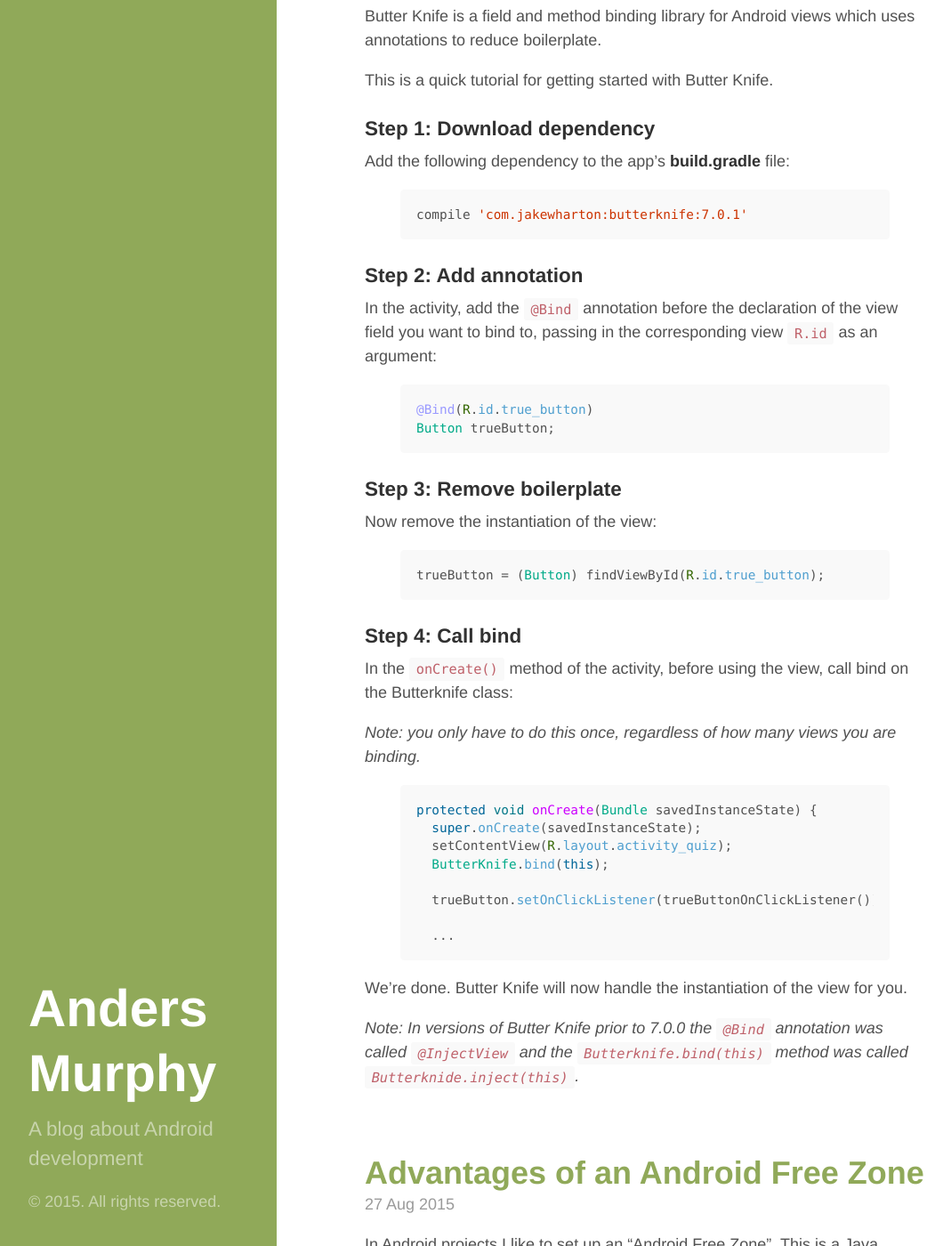
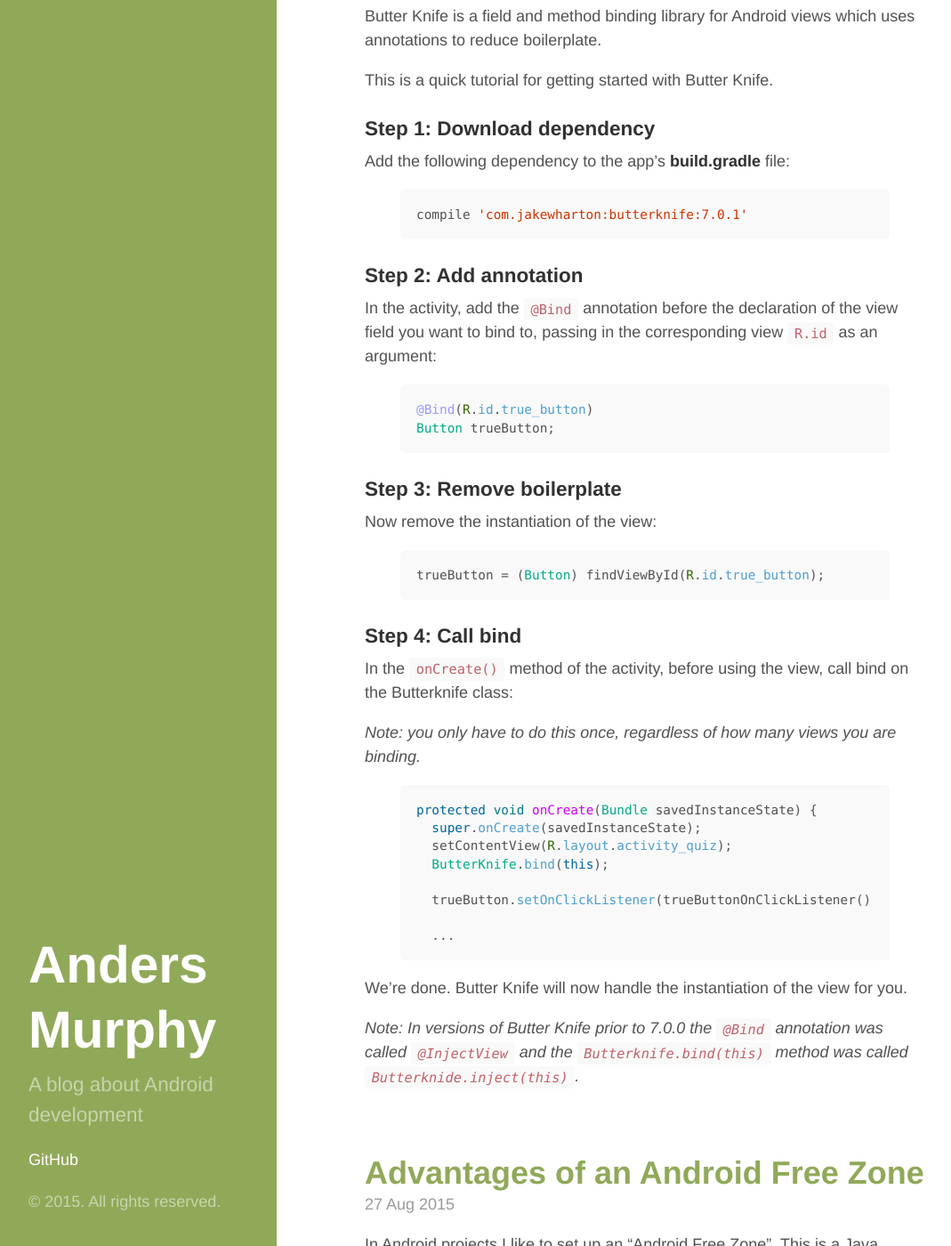
Before and after one commit to andersmurphy/andersmurphy-blog, a Jekyll site: the page built from index.html, in a window 1280 px wide and 1400 px high, scrolled down 301 px. Shown: the whole window at 89% size, without its empty margins (13-1082 px from the left). Built offline with Jekyll 4.4.1, drawn with Linux system fonts in a browser that asks for light colours; the list of posts is cut into pages by our own code.

Commit message:
adds link to github in sidebar

```diff
--- a/_config.yml
+++ b/_config.yml
@@ -11,6 +11,7 @@
 paginate:            3
 baseurl:             ""
 google_analytics:    UA-67134330-1
+github:              https://github.com/andersmurphy
 
 # Assets
 #
--- a/_includes/sidebar.html
+++ b/_includes/sidebar.html
@@ -1,5 +1,6 @@
 <div class="sidebar">
   <div class="container sidebar-sticky">
+
     <div class="sidebar-about">
       <h1>
         <a href="{{ site.baseurl }}/">
@@ -8,6 +9,11 @@
       </h1>
       <p class="lead">{{ site.tagline }}</p>
     </div>
+
+    <nav class="sidebar-nav">
+      <a class="sidebar-nav-item" href="{{ site.github }}">GitHub</a>
+    </nav>
+
     <p>&copy; {{ site.time | date: '%Y' }}. All rights reserved.</p>
   </div>
 </div>
--- a/theme.css
+++ b/theme.css
@@ -32,6 +32,23 @@
   color: #fff;
   margin-top: 0;
   font-size: 3.25rem;
+}
+
+
+/* Sidebar nav */
+.sidebar-nav {
+  margin-bottom: 1rem;
+}
+.sidebar-nav-item {
+  display: block;
+  line-height: 1.75;
+}
+a.sidebar-nav-item:hover,
+a.sidebar-nav-item:focus {
+  text-decoration: underline;
+}
+.sidebar-nav-item.active {
+  font-weight: bold;
 }
 
 /* Sticky sidebar
```
